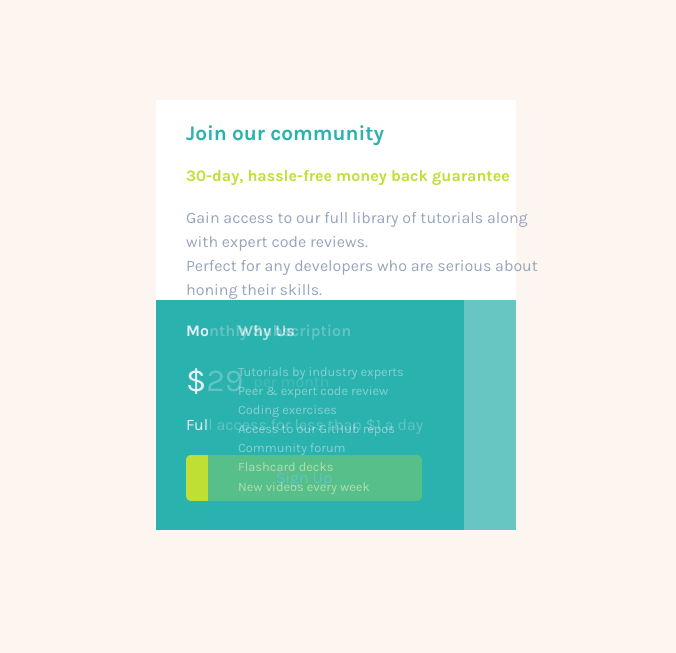
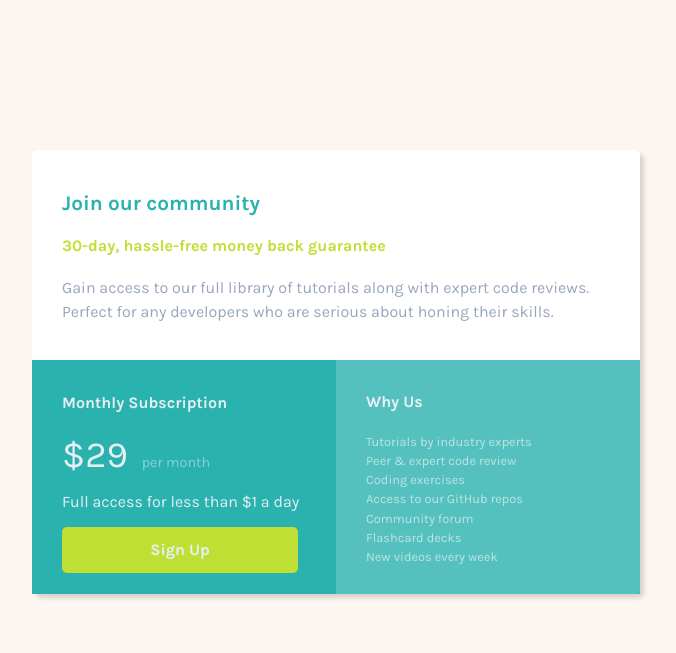
Before and after one commit to HaThu311/Challenge-1, a plain HTML site: page index.html in a window 1280 px wide. Shown: the whole page, without its empty margins (304-980 px from the left). Drawn offline with Linux system fonts and the light colour scheme.

Commit message:
Challenge 1

```diff
--- /dev/null
+++ b/CSS/Style.css
@@ -0,0 +1,99 @@
+body {
+  margin: auto;
+  font-family: 'Karla', sans-serif;
+  color: #40514E;
+  background-color: #FDF6F0;
+}
+
+table {
+  border-collapse: collapse;
+  border-radius: 5px;
+  background-color: white;
+  width: 38em;
+  box-shadow: 4px 4px 4px rgba(0,0,0,.15);
+  margin: 150px auto;
+}
+
+.top-container{
+  padding: 20px 10px 20px 30px;
+}
+
+h3{
+  color: #2AB2AF;
+  font-size: 1.3em;
+}
+
+.top-container h4 {
+  color: #C0DF34;
+}
+
+.top-container p {
+  color: #98A6BD;
+  line-height: 1.5;
+}
+
+.left-container{
+  background-color: #2AB2AF;
+  color: #E5EFF5;
+  padding: 5px 10px 15px 30px;
+  width: 16.5em;
+}
+
+.money{
+  font-size: 2.3em;
+}
+
+.tab{
+  margin-left: 10px;
+}
+
+.per-month {
+  font-size: 0.9em;
+  color: #E5EFF5;
+  opacity: 0.5;
+}
+
+.left-container p{
+  font-size: 1em;
+}
+
+.btn {
+  -webkit-border-radius: 10px;
+  -moz-border-radius: 10px;
+  border-radius: 5px;
+  height: 20px;
+  line-height: 20px;
+  color: #E5EFF5;
+  font-family: 'Karla', sans-serif;
+  width: 210px;
+  font-size: 16px;
+  font-weight: 700;
+  padding: 13px;
+  background-color: #C0DF34;
+  text-decoration: none;
+  display: inline-block;
+  cursor: pointer;
+  text-align: center;
+}
+
+.btn:hover {
+  background: #99C624;
+  border: solid #99C624 0;
+  -webkit-border-radius: 10px;
+  -moz-border-radius: 10px;
+  border-radius: 5px;
+  text-decoration: none;
+}
+
+.right-container{
+  background-color: #2AB2AF;
+  opacity: 0.8;
+  padding: 10px 10px 15px 30px;
+  color: #E5EFF5;
+}
+
+.right-container p{
+  font-size: 0.8em;
+  line-height: 1.5;
+  opacity: 0.7;
+}
--- a/index.html
+++ b/index.html
@@ -1,48 +1,58 @@
 <!DOCTYPE html>
 <html lang="en">
-
 <head>
   <meta charset="UTF-8">
   <meta name="viewport" content="width=1440px, initial-scale=1.0"> <!-- displays site properly based on user's device -->
 
   <link rel="icon" type="image/png" sizes="32x32" href="Images/favicon-32x32.png">
-  <link rel="stylesheet" href="CSS/style.css">
+  <link rel="stylesheet" href="CSS/Style.css">
   <link href="https://fonts.googleapis.com/css2?family=Karla:wght@400;700&display=swap" rel="stylesheet">
 
   <title>Frontend Mentor | Single Price Grid Component</title>
 
+  <!-- Feel free to remove these styles or customise in your own stylesheet 👍 -->
+  <style>
+    .attribution { font-size: 11px; text-align: center; }
+    .attribution a { color: hsl(228, 45%, 44%); }
+  </style>
 </head>
-
 <body>
-  <div class="big-box">
-  <div class="top-container">
+  <table>
+    <tr>
+      <td class="top-container" colspan="2">
         <h3>Join our community</h3>
         <h4 class="h4-top">30-day, hassle-free money back guarantee</h4>
-    <p class="top-content">Gain access to our full library of tutorials along with expert code reviews.
+        <p>Gain access to our full library of tutorials along with expert code reviews.
           <br>Perfect for any developers who are serious about honing their skills.
         </p>
-  </div>
-
-  <div class="left-container">
+      </td>
+    </tr>
+    <tr>
+      <td class="left-container">
         <h4>Monthly Subscription</h4>
-    <p><span>$29</span><span class="tab"> </span><span class="per-month">per month</span></p>
+        <p><span class="money">$29</span><span class="tab"> </span><span class="per-month">per month</span></p>
         <p class="full-access">Full access for less than $1 a day</p>
         <a class="btn" href="https://www.frontendmentor.io/challenges/single-price-grid-component-5ce41129d0ff452fec5abbbc">Sign Up</a>
-  </div>
-
-  <div class="right-container">
+      </td>
+      <td class="right-container">
         <h4>Why Us</h4>
 
-    <p class="mini-text">Tutorials by industry experts
-    <br>Peer & expert code review
+        <p>
+          Tutorials by industry experts
+          <br>Peer &amp; expert code review
           <br>Coding exercises
           <br>Access to our GitHub repos
           <br>Community forum
           <br>Flashcard decks
-    <br>New videos every week</p>
-  </div>
-  </div>
+          <br>New videos every week
+        </p>
+      </td>
+    </tr>
+  </table>
+
+
+
+
 
 </body>
-
 </html>
```
Lines whose indentation alone changed are shown as unchanged.
